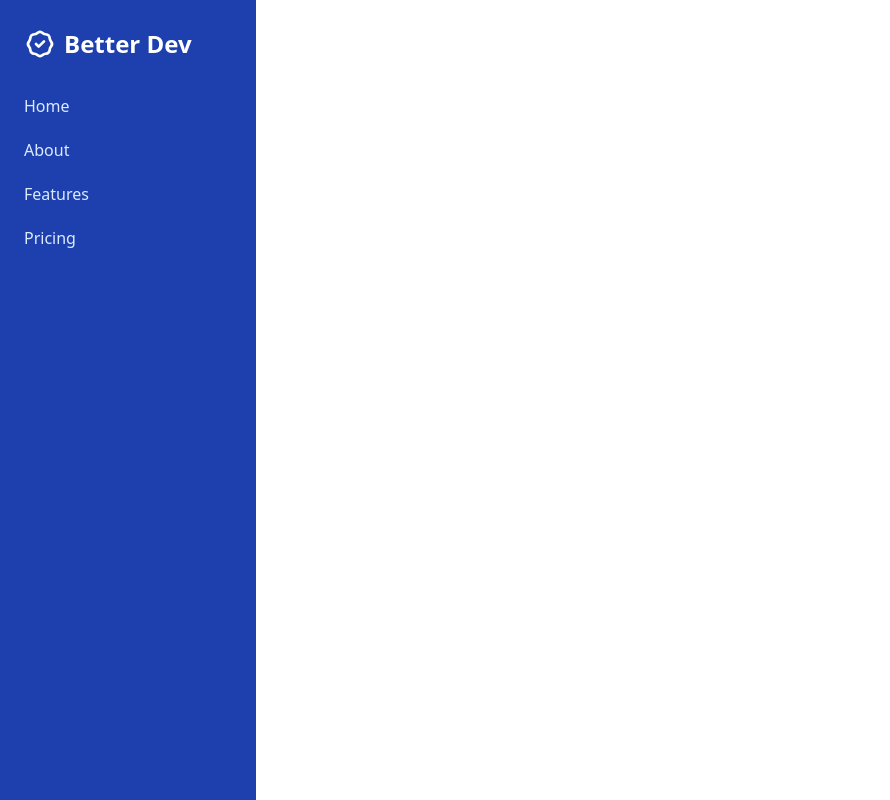
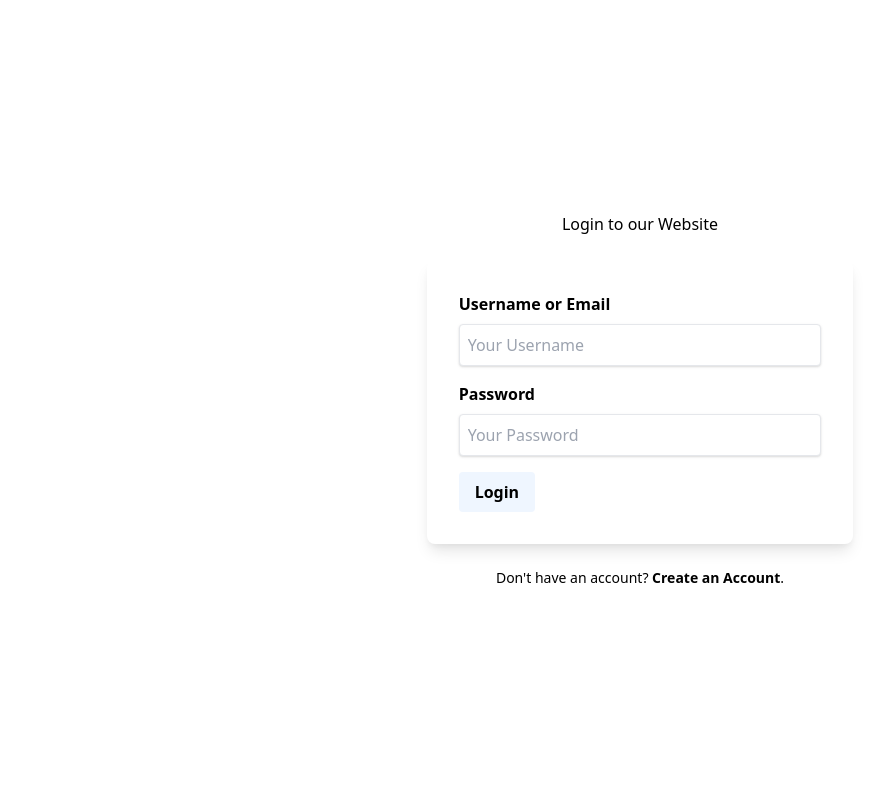
Before and after one commit to amolTelang/covidAssist, a React (Create React App) app in the folder client/: page /login in a window 1280 px wide. Shown: the whole page, without its empty margins (0-890 px from the left). Built offline with nearby package versions, Linux system fonts and the light colour scheme.

Commit message:
added register and verify component

```diff
--- a/client/src/App.js
+++ b/client/src/App.js
@@ -1,12 +1,20 @@
 import React from 'react';
 import './App.css';
+import {BrowserRouter as Router , Route, Switch} from 'react-router-dom';
+import Navbar from "./components/Navbar"
+import Landing from "./components/Landing"
+import LoginRegister from "./components/auth/LoginRegister";
+import OtpVerify from "./components/auth/OtpVerify";
 
-import Navbar from "./components/Navbar"
 const App=()=>{
   return (
- <Navbar>
+    <Router>
+        <Route exact path='/' component={Landing}/>
+          <switch>
+          <Route exact path="/login" component={LoginRegister}/>
+          </switch>
 
- </Navbar>
+    </Router>
   )}
 
 export default App;
--- a/client/src/components/Landing.js
+++ b/client/src/components/Landing.js
@@ -0,0 +1,38 @@
+
+import React, { Fragment } from 'react';
+function Landing() {
+    return (
+        <Fragment>
+<header class="text-gray-600 body-font">
+  <div class="container mx-auto flex flex-wrap p-5 flex-col md:flex-row items-center">
+    <a class="flex title-font font-medium items-center text-gray-900 mb-4 md:mb-0">
+      <span class="ml-3 text-xl">NAME</span>
+    </a>
+    <nav class="md:ml-auto flex flex-wrap items-center text-base justify-center">
+      <a class="inline-flex items-center bg-gray-100 border-0 py-1 px-3 focus:outline-none hover:bg-gray-200 rounded text-base mt-4 md:mt-0">First Link</a>
+      <a class="inline-flex items-center bg-gray-100 border-0 py-1 px-3 focus:outline-none hover:bg-gray-200 rounded text-base mt-4 md:mt-0">First Link</a>
+
+    </nav>
+  </div>
+</header>
+<section class="min-h-screen text-gray-600 body-font justify-center sm:py-16">
+  <div class="container mx-auto flex px-5 py-24 md:flex-row flex-col items-center">
+    <div class="lg:flex-grow md:w-1/2 lg:pr-24 md:pr-16 flex flex-col md:items-start md:text-left mb-16 md:mb-0 items-center text-center">
+      <h1 class="title-font sm:text-4xl text-3xl mb-4 font-medium text-gray-900">Before they sold out</h1>
+      <p class="mb-8 leading-relaxed">Copper mug try-hard pitchfork pour-over freegan heirloom neutra air plant cold-pressed tacos poke beard tote bag. Heirloom echo park mlkshk tote bag selvage hot chicken authentic tumeric truffaut hexagon try-hard chambray.</p>
+      <div class="flex justify-center">
+        <button class="inline-flex text-white bg-indigo-500 border-0 py-2 px-6 focus:outline-none hover:bg-indigo-600 rounded text-lg">Lesgoo</button>
+      </div>
+    </div>
+    <div class="lg:max-w-lg lg:w-full md:w-1/2 w-5/6">
+      <img class="object-cover object-center rounded" alt="hero" src="https://upload.wikimedia.org/wikipedia/commons/a/a0/World_map_with_points.svg"/>
+    </div>
+  </div>
+</section>
+
+</Fragment>
+
+    )
+}
+
+export default Landing
--- /dev/null
+++ b/client/src/components/auth/LoginRegister.js
@@ -0,0 +1,36 @@
+import React from 'react'
+
+function LoginRegister() {
+    return (
+        <div class="bg-grey-lighter h-screen font-sans">
+  <div class="container mx-auto h-full flex justify-center items-center">
+    <div class="w-1/3">
+      <h1 class="font-hairline mb-6 text-center">Login to our Website</h1>
+      <div class="border-teal p-8 border-t-12 bg-white mb-6 rounded-lg shadow-lg">
+        <div class="mb-4">
+          <label class="font-bold text-grey-darker block mb-2">Username or Email</label>
+          <input type="text" class="block appearance-none w-full bg-white border border-grey-light hover:border-grey px-2 py-2 rounded shadow" placeholder="Your Username" />
+        </div>
+
+        <div class="mb-4">
+          <label class="font-bold text-grey-darker block mb-2">Password</label>
+          <input type="text" class="block appearance-none w-full bg-white border border-grey-light hover:border-grey px-2 py-2 rounded shadow" placeholder="Your Password" />
+        </div>
+
+        <div class="flex items-center justify-between">
+          <button class="bg-blue-50 hover:bg-blue-500 text-black font-bold py-2 px-4 rounded">Login</button>
+        </div>
+      </div>
+      <div class="text-center">
+        <p class="text-grey-dark text-sm">Don't have an account? <a href="#" class="no-underline text-blue font-bold">Create an Account</a>.</p>
+      </div>
+    </div>
+  </div>
+</div>
+
+
+
+    )
+}
+
+export default LoginRegister
--- /dev/null
+++ b/client/src/components/auth/OtpVerify.js
@@ -0,0 +1,27 @@
+import React from 'react'
+
+function OtpVerify() {
+    return (
+        <div>
+            <div class="bg-grey-lighter h-screen font-sans">
+  <div class="container mx-auto h-full flex justify-center items-center">
+    <div class="w-1/3">
+      <h1 class="font-hairline mb-6 text-center">Login to our Website</h1>
+      <div class="border-teal p-8 border-t-12 bg-white mb-6 rounded-lg shadow-lg">
+        <div class="mb-4">
+          <label class="font-bold text-grey-darker block mb-2">Enter OTP</label>
+          <input type="text" class="block appearance-none w-full bg-white border border-grey-light hover:border-grey px-2 py-2 rounded shadow" placeholder="One Time Password" />
+        </div>
+        <div class="flex items-center justify-between">
+          <button class="bg-blue-50 hover:bg-blue-500 text-black font-bold py-2 px-4 rounded">Login</button>
+        </div>
+      </div>
+    </div>
+  </div>
+</div>
+
+        </div>
+    )
+}
+
+export default OtpVerify;
```
